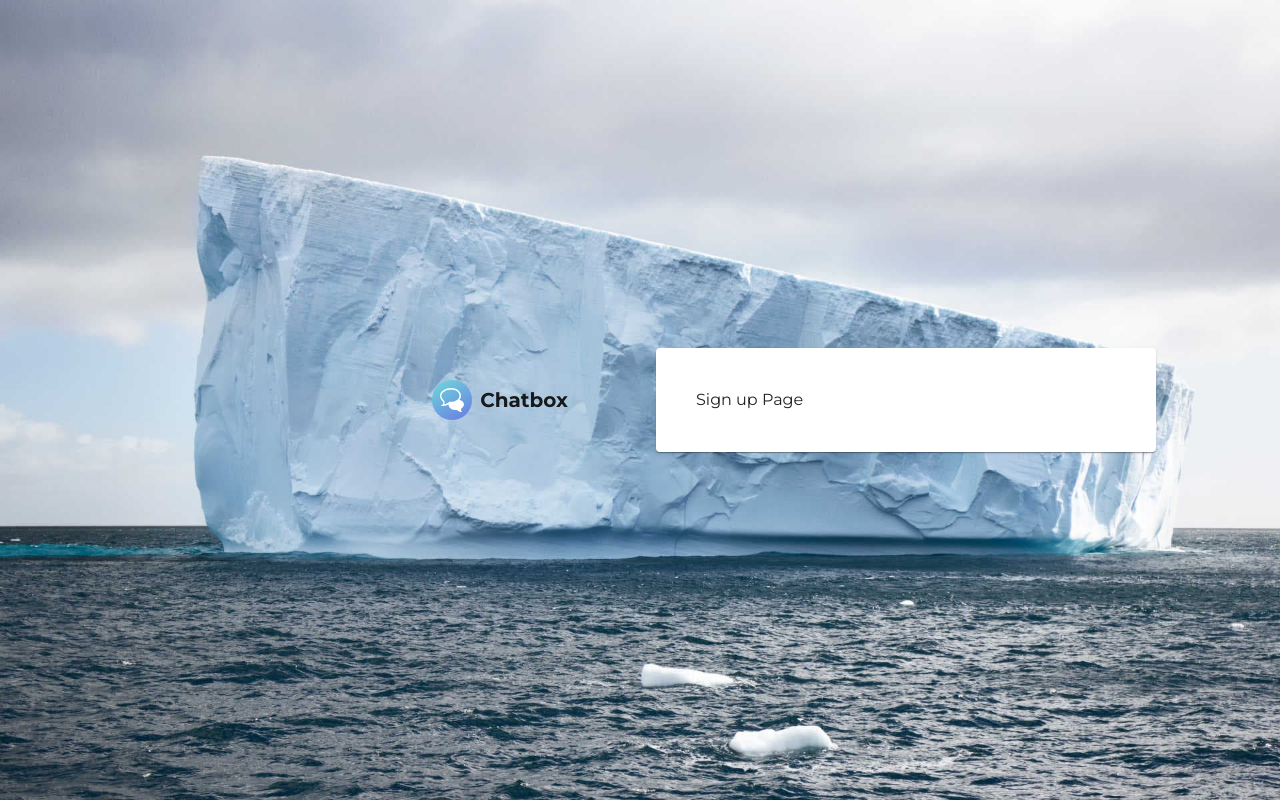
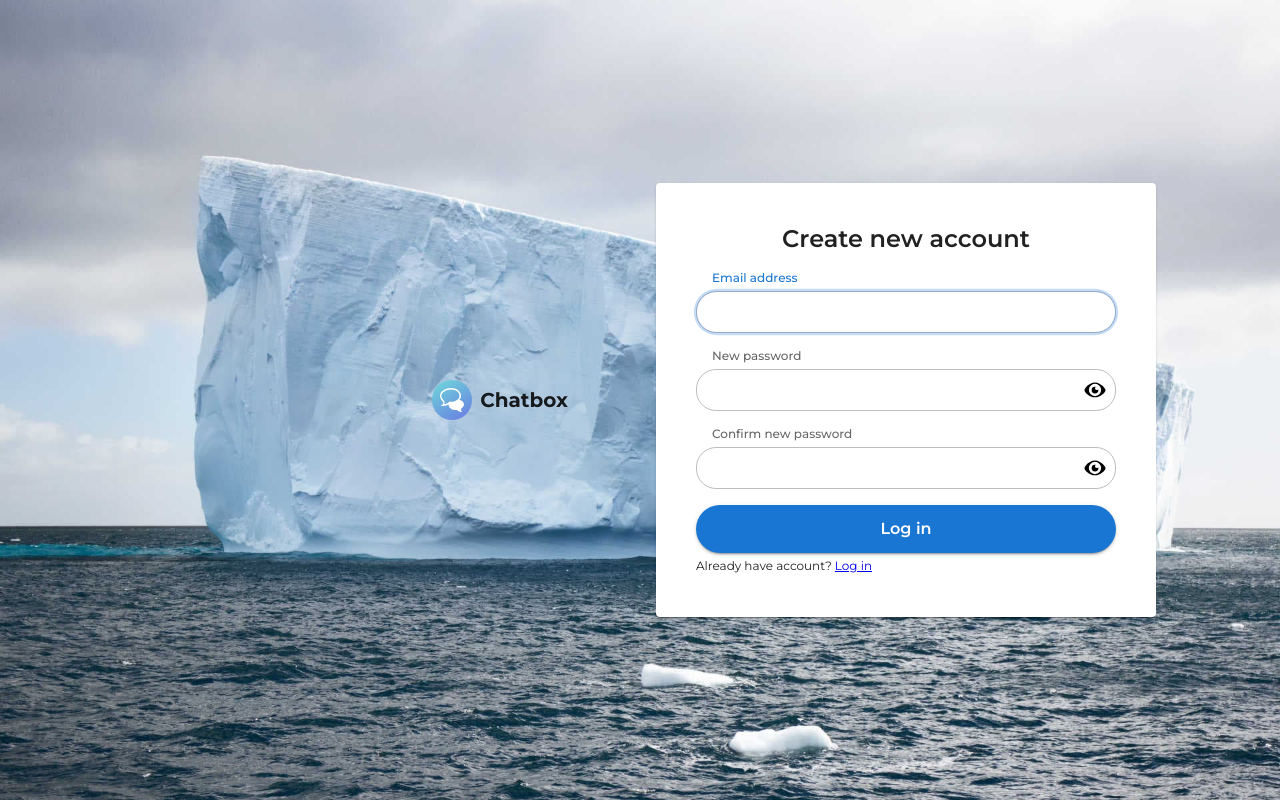
Before and after one commit to DawnGate/chat-app, a Next.js app: page /sign-up in a window 1280 px wide. Built offline with nearby package versions, Linux system fonts and the light colour scheme.

Commit message:
[dev] remove eslint hook form and create simple sign up page

```diff
--- a/src/app/(un-authenticate)/layout.tsx
+++ b/src/app/(un-authenticate)/layout.tsx
@@ -11,7 +11,7 @@ import backgroundLogin from '@/assets/images/login-background.jpg';
 
 import { ReactNode } from 'react';
 
-const LoginLayout = ({ children }: { children: ReactNode }) => {
+function LoginLayout({ children }: { children: ReactNode }) {
   return (
     <Box minHeight="100vh" height="100%">
       <Grid
@@ -46,7 +46,7 @@ const LoginLayout = ({ children }: { children: ReactNode }) => {
             justifyContent="end"
             height="100%"
           >
-            <Image src={'/chat.svg'} width={40} height={40} alt={'Logo'} />
+            <Image src="/chat.svg" width={40} height={40} alt="Logo" />
             <Typography variant="h6" fontWeight="bold" color="dark">
               Chatbox
             </Typography>
@@ -76,6 +76,6 @@ const LoginLayout = ({ children }: { children: ReactNode }) => {
       </Grid>
     </Box>
   );
-};
+}
 
 export default LoginLayout;
--- a/src/app/(un-authenticate)/login/layout.tsx
+++ b/src/app/(un-authenticate)/login/layout.tsx
@@ -6,8 +6,8 @@ export const metadata: Metadata = {
   description: 'Login page - Real time chat application',
 };
 
-const LoginLayout = ({ children }: { children: ReactNode }) => {
+function LoginLayout({ children }: { children: ReactNode }) {
   return <>{children}</>;
-};
+}
 
 export default LoginLayout;
--- a/src/app/(un-authenticate)/sign-up/layout.tsx
+++ b/src/app/(un-authenticate)/sign-up/layout.tsx
@@ -6,8 +6,8 @@ export const metadata: Metadata = {
   description: 'Sign up - Let give a try - Real time chat application',
 };
 
-const SignUpLayout = ({ children }: { children: ReactNode }) => {
+function SignUpLayout({ children }: { children: ReactNode }) {
   return <>{children}</>;
-};
+}
 
 export default SignUpLayout;
--- a/src/app/(un-authenticate)/sign-up/page.tsx
+++ b/src/app/(un-authenticate)/sign-up/page.tsx
@@ -1,5 +1,214 @@
-const SignUp = () => {
-  return <p>Sign up Page</p>;
-};
+'use client';
+
+// next
+import Link from 'next/link';
+import Image from 'next/image';
+
+// react
+import { useState } from 'react';
+
+// mui
+import Box from '@mui/material/Box';
+import Button from '@mui/material/Button';
+import Typography from '@mui/material/Typography';
+import IconButton from '@mui/material/IconButton';
+import InputAdornment from '@mui/material/InputAdornment';
+
+// components
+import CTextField from '@/components/CTextField';
+
+// colors
+import { blue } from '@mui/material/colors';
+
+// icons
+import passwordHideIcon from '@/assets/icons/PasswordHide.svg';
+import passwordShowIcon from '@/assets/icons/PasswordShow.svg';
+
+// third party
+import { SubmitHandler, useForm } from 'react-hook-form';
+import { zodResolver } from '@hookform/resolvers/zod';
+import z from 'zod';
+
+const userScheme = z
+  .object({
+    email: z
+      .string()
+      .min(1, { message: 'Email is required' })
+      .email({ message: 'Email is not valid' }),
+    newPassword: z
+      .string()
+      .trim()
+      .min(1, { message: 'New password is required' })
+      .min(6, { message: 'Password contains at least 6 character' }),
+    confirmNewPassword: z
+      .string()
+      .trim()
+      .min(1, { message: 'Confirm new password is required' }),
+  })
+  .refine((data) => data.newPassword === data.confirmNewPassword, {
+    path: ['confirmNewPassword'],
+    message: 'New password and confirm password not match',
+  });
+
+// types
+type UserScheme = z.infer<typeof userScheme>;
+
+function SignUp() {
+  // hooks
+  const {
+    register,
+    handleSubmit,
+    formState: { errors },
+  } = useForm<UserScheme>({
+    resolver: zodResolver(userScheme),
+  });
+  // local state
+  const [showPassword, setShowPassword] = useState<boolean>(false);
+  const [showConfirmPassword, setShowConfirmPassword] =
+    useState<boolean>(false);
+
+  // events
+  const handleOnSubmit: SubmitHandler<UserScheme> = (data) => {
+    console.log('submit', data);
+  };
+
+  // render
+  return (
+    <>
+      <Typography variant="h5" fontWeight={600} textAlign="center">
+        Create new account
+      </Typography>
+      <form onSubmit={handleSubmit(handleOnSubmit)}>
+        <Box mt={2}>
+          <CTextField
+            label="Email address"
+            formId="sign-up-email"
+            error={Boolean(errors.email)}
+            helperText={errors.email?.message}
+            inputBoxProps={{
+              type: 'email',
+              autoComplete: 'email',
+              register: register('email'),
+              autoFocus: true,
+            }}
+          />
+        </Box>
+        <Box mt={2}>
+          <CTextField
+            label="New password"
+            formId="sign-up-new-password"
+            error={Boolean(errors.newPassword)}
+            helperText={errors.newPassword?.message}
+            inputBoxProps={{
+              type: showPassword ? 'text' : 'password',
+              register: register('newPassword'),
+              autoComplete: 'new-password',
+              endAdornment: (
+                <InputAdornment
+                  position="end"
+                  sx={{
+                    position: 'absolute',
+                    right: 0,
+                  }}
+                >
+                  <IconButton
+                    onClick={() => {
+                      setShowPassword((prev) => !prev);
+                    }}
+                    disableRipple
+                  >
+                    <Image
+                      priority
+                      src={showPassword ? passwordHideIcon : passwordShowIcon}
+                      alt="password-toggle-icon"
+                      width={24}
+                      height={24}
+                    />
+                  </IconButton>
+                </InputAdornment>
+              ),
+              sx: {
+                '& input.MuiInputBase-input': {
+                  paddingRight: 4,
+                },
+              },
+            }}
+          />
+        </Box>
+        <Box mt={2}>
+          <CTextField
+            label="Confirm new password"
+            formId="sign-up-confirm-new-password"
+            error={Boolean(errors.confirmNewPassword)}
+            helperText={errors.confirmNewPassword?.message}
+            inputBoxProps={{
+              type: showConfirmPassword ? 'text' : 'password',
+              register: register('confirmNewPassword'),
+              autoComplete: 'new-password',
+              endAdornment: (
+                <InputAdornment
+                  position="end"
+                  sx={{
+                    position: 'absolute',
+                    right: 0,
+                  }}
+                >
+                  <IconButton
+                    onClick={() => {
+                      setShowConfirmPassword((prev) => !prev);
+                    }}
+                    disableRipple
+                  >
+                    <Image
+                      priority
+                      src={
+                        showConfirmPassword
+                          ? passwordHideIcon
+                          : passwordShowIcon
+                      }
+                      alt="confirm-password-toggle-icon"
+                      width={24}
+                      height={24}
+                    />
+                  </IconButton>
+                </InputAdornment>
+              ),
+              sx: {
+                '& input.MuiInputBase-input': {
+                  paddingRight: 4,
+                },
+              },
+            }}
+          />
+        </Box>
+        <Button
+          variant="contained"
+          sx={{
+            borderRadius: 9999,
+            mt: 2,
+            py: 1.5,
+            background: blue[700],
+            color: 'white',
+            textTransform: 'inherit',
+            fontWeight: 600,
+            ':hover': {
+              background: blue[600],
+            },
+          }}
+          fullWidth
+          color="inherit"
+          type="submit"
+        >
+          <Typography variant="body1" fontWeight={600}>
+            Log in
+          </Typography>
+        </Button>
+      </form>
+      <Typography variant="caption" mt={2}>
+        Already have account? <Link href="/login">Log in</Link>
+      </Typography>
+    </>
+  );
+}
 
 export default SignUp;
--- a/src/components/CTextField/index.tsx
+++ b/src/components/CTextField/index.tsx
@@ -41,13 +41,11 @@ interface Props {
   error?: boolean;
   inputBoxProps?: {
     register?: any;
-    inputBoxType?: string;
-    endAdornment?: ReactNode;
-    autoComplete?: string;
   } & InputBaseProps;
 }
 
-const CTextField = (props: Props) => {
+function CTextField(props: Props) {
+  // return
   return (
     <FormControl variant="standard" error={props.error} fullWidth>
       <InputLabel
@@ -59,11 +57,8 @@ const CTextField = (props: Props) => {
       </InputLabel>
       <InputBox
         id={props.formId}
-        type={props.inputBoxProps?.inputBoxType}
         {...props.inputBoxProps?.register}
-        endAdornment={props.inputBoxProps?.endAdornment}
-        autoComplete={props.inputBoxProps?.autoComplete}
-        sx={props.inputBoxProps?.sx}
+        {...props.inputBoxProps}
       />
       {props.helperText && (
         <FormHelperText sx={(theme) => ({ textIndent: theme.spacing(2) })}>
@@ -72,6 +67,6 @@ const CTextField = (props: Props) => {
       )}
     </FormControl>
   );
-};
+}
 
 export default CTextField;
```
Also changed, not shown: src/app/(un-authenticate)/login/page.tsx (+23 -16 lines), .eslintrc.json.
